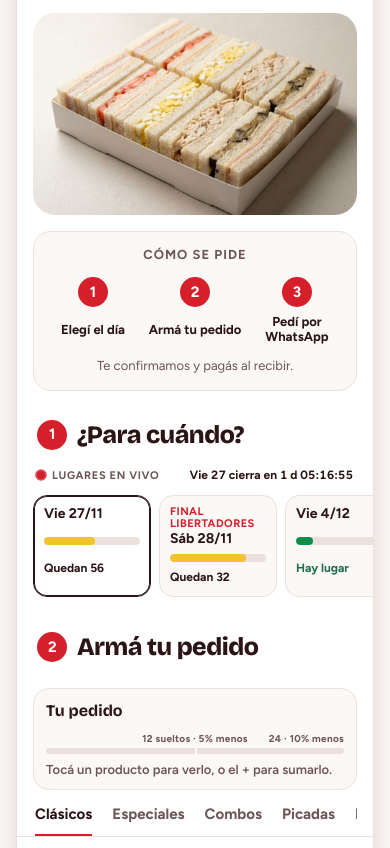
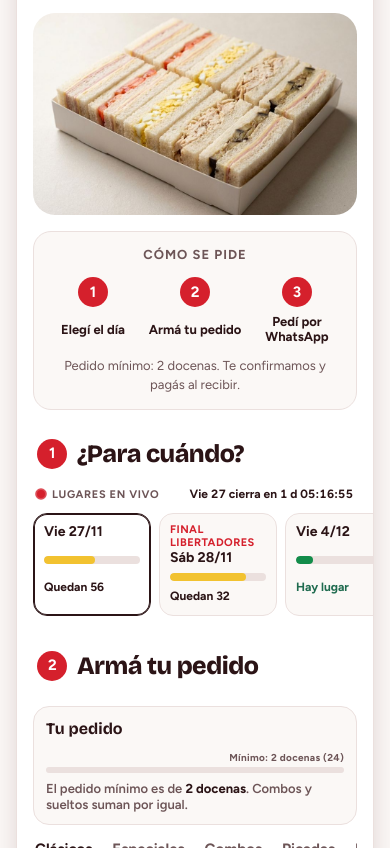
Before and after one commit to agustinhimmel/los-miga-de-fausto, a plain HTML site: page index.html in a window 390 px wide. Shown: the part 226-1074 px from the top of the page. Drawn offline with nearby package versions, Linux system fonts and the light colour scheme.

Commit message:
Minimo y cervezas

```diff
--- a/index.html
+++ b/index.html
@@ -374,7 +374,7 @@ fieldset.campo{border:0;margin:0;padding:0}
       <section class="como" aria-label="Cómo se pide">
         <h2>Cómo se pide</h2>
         <ol><li>Elegí el día</li><li>Armá tu pedido</li><li>Pedí por WhatsApp</li></ol>
-        <p>Te confirmamos y pagás al recibir.</p>
+        <p>Pedido mínimo: 2 docenas. Te confirmamos y pagás al recibir.</p>
       </section>
 
       <section class="paso">
@@ -388,7 +388,7 @@ fieldset.campo{border:0;margin:0;padding:0}
         <div class="pegado">
           <div class="caja" id="caja">
             <div class="caja-cab"><b id="caja-titulo">Tu pedido</b><span id="caja-total"></span></div>
-            <div class="caja-barra"><i id="caja-avance"></i><em></em><span id="marca12" style="left:50%">12 sueltos · 5% menos</span><span id="marca24" class="fin" style="left:100%">24 · 10% menos</span></div>
+            <div class="caja-barra"><i id="caja-avance"></i><span id="marca24" class="fin" style="left:100%">Mínimo: 2 docenas (24)</span></div>
             <div class="caja-msj" id="caja-msj"></div>
             <div class="elegidos" id="huecos"></div>
 
@@ -579,14 +579,17 @@ fieldset.campo{border:0;margin:0;padding:0}
      l:"Gaseosa de litro y medio, bien fría. Elegí el sabor en las aclaraciones del pedido: cola, lima-limón o naranja."},
     {id:"agua",t:"x",tab:"bebidas",gr:"Gaseosas y aguas",n:"Agua saborizada 1,5 L",d:"Pomelo o manzana.",p:2800,foto:"extra-agua.jpg",
      l:"Agua saborizada de litro y medio, bien fría. Elegí pomelo o manzana en las aclaraciones del pedido."},
-    {id:"andes",t:"x",tab:"bebidas",gr:"Cervezas",n:"Andes",d:"Rubia, lata de 473 ml.",p:2200,foto:"beb-andes.jpg",l:"Cerveza Andes Origen rubia en lata de 473 ml. Sale helada. Solo para mayores de 18 años."},
-    {id:"heineken",t:"x",tab:"bebidas",gr:"Cervezas",n:"Heineken",d:"Lata de 473 ml.",p:3000,foto:"beb-heineken.jpg",l:"Cerveza Heineken en lata de 473 ml. Sale helada. Solo para mayores de 18 años."},
+    {id:"heineken",t:"x",tab:"bebidas",gr:"Cervezas",n:"Heineken lata",d:"Lata de 473 ml.",p:3000,foto:"beb-heineken.jpg",l:"Cerveza Heineken en lata de 473 ml. Sale helada. Solo para mayores de 18 años."},
+    {id:"heineken-p",t:"x",tab:"bebidas",gr:"Cervezas",n:"Heineken porrón",d:"Porrón de 330 ml.",p:2800,foto:"beb-heineken-porron.jpg",l:"Cerveza Heineken en porrón de 330 ml. Sale helada. Solo para mayores de 18 años."},
     {id:"corona",t:"x",tab:"bebidas",gr:"Cervezas",n:"Corona",d:"Porrón de 330 ml.",p:3200,foto:"beb-corona.jpg",l:"Cerveza Corona en porrón de 330 ml. Sale helada. Solo para mayores de 18 años."},
+    {id:"stella",t:"x",tab:"bebidas",gr:"Cervezas",n:"Stella Artois Pure Gold",d:"La nueva. Porrón de 330 ml.",p:3400,foto:"beb-stella.jpg",l:"La nueva Stella Artois Pure Gold: sin gluten y con menos calorías. Porrón de 330 ml. Sale helada. Solo para mayores de 18 años."},
+    {id:"patagonia",t:"x",tab:"bebidas",gr:"Cervezas",n:"Patagonia Amber Lager",d:"Lata de 473 ml.",p:3600,foto:"beb-patagonia.jpg",l:"Cerveza Patagonia Amber Lager en lata de 473 ml. Sale helada. Solo para mayores de 18 años."},
 
-    {id:"six-andes",t:"x",tab:"bebidas",gr:"Combos de cerveza",n:"Six pack Andes",d:"6 latas de 473 ml.",p:12000,b:13200,trae:["6 × Andes, lata de 473 ml"],foto:"beb-six-andes.jpg",l:"Seis latas de Andes Origen rubia, heladas. Para compartir. Solo para mayores de 18 años."},
     {id:"six-heineken",t:"x",tab:"bebidas",gr:"Combos de cerveza",n:"Six pack Heineken",d:"6 latas de 473 ml.",p:16500,b:18000,trae:["6 × Heineken, lata de 473 ml"],foto:"beb-six-heineken.jpg",l:"Seis latas de Heineken, heladas. Para compartir. Solo para mayores de 18 años."},
     {id:"six-corona",t:"x",tab:"bebidas",gr:"Combos de cerveza",n:"Six pack Corona",d:"6 porrones de 330 ml.",p:17500,b:19200,trae:["6 × Corona, porrón de 330 ml"],foto:"beb-six-corona.jpg",l:"Seis porrones de Corona, helados. Para compartir. Solo para mayores de 18 años."},
-    {id:"previa",t:"x",tab:"bebidas",gr:"Combos de cerveza",n:"La previa",d:"Docena clásica y six pack Andes.",p:33000,b:37200,sand:12,trae:["12 × Jamón y queso","6 × Andes, lata de 473 ml"],foto:"beb-six-andes.jpg",l:"Todo para la juntada: una docena de jamón y queso y seis latas de Andes heladas. Solo para mayores de 18 años."},
+    {id:"six-stella",t:"x",tab:"bebidas",gr:"Combos de cerveza",n:"Six pack Stella Pure Gold",d:"6 porrones de 330 ml.",p:18500,b:20400,trae:["6 × Stella Artois Pure Gold, porrón de 330 ml"],foto:"beb-stella.jpg",l:"Seis porrones de Stella Artois Pure Gold, helados. Solo para mayores de 18 años."},
+    {id:"six-patagonia",t:"x",tab:"bebidas",gr:"Combos de cerveza",n:"Six pack Patagonia",d:"6 latas de 473 ml.",p:19500,b:21600,trae:["6 × Patagonia Amber Lager, lata de 473 ml"],foto:"beb-patagonia.jpg",l:"Seis latas de Patagonia Amber Lager, heladas. Solo para mayores de 18 años."},
+    {id:"previa",t:"x",tab:"bebidas",gr:"Combos de cerveza",n:"La previa",d:"Docena clásica y six pack Heineken.",p:37500,b:42000,sand:12,trae:["12 × Jamón y queso","6 × Heineken, lata de 473 ml"],foto:"beb-six-heineken.jpg",l:"Todo para la juntada: una docena de jamón y queso y seis latas de Heineken heladas. Solo para mayores de 18 años."},
 
     {id:"tinto",t:"x",tab:"bebidas",gr:"Vinos",n:"Vino tinto Malbec",d:"Botella de 750 ml.",p:9000,foto:"beb-vino-tinto.jpg",l:"Malbec mendocino, botella de 750 ml. Va muy bien con la picada. Solo para mayores de 18 años."},
     {id:"blanco",t:"x",tab:"bebidas",gr:"Vinos",n:"Vino blanco",d:"Botella de 750 ml, frío.",p:8500,foto:"beb-vino-blanco.jpg",l:"Vino blanco fresco y liviano, botella de 750 ml. Sale frío. Solo para mayores de 18 años."},
@@ -604,6 +607,7 @@ fieldset.campo{border:0;margin:0;padding:0}
             {id:"s19",c:"Sáb 19/12",v:"sábado 19/12",cupo:120,tom:44},
             {id:"x24",c:"Jue 24/12",v:"jueves 24/12 (Nochebuena)",cupo:240,tom:96,f:"Nochebuena"},
             {id:"x31",c:"Jue 31/12",v:"jueves 31/12 (fin de año)",cupo:240,tom:52,f:"Fin de año"}];
+  var MINIMO=24; /* pedido mínimo, en sándwiches: cuentan los sueltos y los de los combos */
   var q={}, diaSel="v27", socio=null, vista="menu", prodId="", volverY=0, ultimo="";
   var cierre=Date.now()+((24+5)*3600+17*60)*1000;
   var $=function(id){return document.getElementById(id)};
@@ -669,13 +673,12 @@ fieldset.campo{border:0;margin:0;padding:0}
     var n=x.sueltos;
     $("caja-titulo").textContent=x.hay?(x.sandwiches?"Tu pedido · "+x.sandwiches:"Tu pedido"):"Tu pedido";
     $("caja-total").textContent=x.ahorro?"Ahorrás "+plata(x.ahorro):"";
-    $("caja-avance").style.width=Math.min(100,100*n/24)+"%";
-    $("marca12").classList.toggle("si",n>=12); $("marca24").classList.toggle("si",n>=24);
-    $("caja-msj").innerHTML=!x.hay?"Tocá un producto para verlo, o el + para sumarlo.":
-      n===0?"Los combos ya vienen con descuento. Sumá sueltos y armá el tuyo.":
-      n<12?"Llevás "+n+(n===1?" suelto":" sueltos")+". Agregá <b>"+(12-n)+" más</b> y ahorrás 5%.":
-      n<24?"Tenés 5% en los sueltos. Agregá <b>"+(24-n)+" más</b> y ahorrás 10%.":
-      "Tenés <b>10% menos</b> en los sueltos.";
+    var s=x.sandwiches,falta=MINIMO-s;
+    $("caja-avance").style.width=Math.min(100,100*s/MINIMO)+"%";
+    $("marca24").classList.toggle("si",s>=MINIMO);
+    $("caja-msj").innerHTML=s===0?"El pedido mínimo es de <b>2 docenas</b>. Combos y sueltos suman por igual.":
+      falta>0?"Llevás "+s+". Te "+(falta===1?"falta <b>1</b>":"faltan <b>"+falta+"</b>")+" para el mínimo de 2 docenas.":
+      "<b>¡Llegaste al mínimo!</b>"+(x.pct?" Tenés "+x.pct+"% menos en los sueltos.":n>0&&n<12?" Con 12 sueltos ahorrás 5%.":"");
   }
 
   function refrescar(){
@@ -684,17 +687,18 @@ fieldset.campo{border:0;margin:0;padding:0}
       o.innerHTML=pasos(id,o.classList.contains("grande"));o.classList.toggle("cero",c===0)});
     document.querySelectorAll("[data-card]").forEach(function(o){o.classList.toggle("con",cant(o.dataset.card)>0)});
     pintarCaja(x);
-    var d=dia(),lugar=estado(d).q,pasa=x.sandwiches>lugar;
+    var d=dia(),lugar=estado(d).q,pasa=x.sandwiches>lugar,poco=x.sandwiches<MINIMO;
     $("barra").hidden=!x.hay;
     $("barra-cant").textContent=x.sandwiches?"Pedir "+x.sandwiches+(x.sandwiches===1?" sándwich":" sándwiches"):"Hacer el pedido";
     $("barra-total").textContent=plata(x.total);
     $("barra-nota").textContent=pasa?"Para el "+d.c+" quedan "+lugar+" lugares. Sacá "+(x.sandwiches-lugar)+" o cambiá el día.":
+      poco?"Te faltan "+(MINIMO-x.sandwiches)+" sándwiches para el mínimo de 2 docenas.":
       "Para el "+d.c+(x.ahorro?" · ahorrás "+plata(x.ahorro):"")+" · ★ "+x.puntos+" puntos";
-    $("barra-nota").classList.toggle("alerta",pasa);
-    $("ir-pedido").disabled=pasa;
+    $("barra-nota").classList.toggle("alerta",pasa||poco);
+    $("ir-pedido").disabled=pasa||poco;
     pintarClub(x);
     if(vista==="producto")pintarSubtotal();
-    if(vista==="pedido"){if(!x.hay){ver("menu")}else{pintarCarro();pintarResumen(false)}}
+    if(vista==="pedido"){if(!x.hay||poco){ver("menu")}else{pintarCarro();pintarResumen(false)}}
     try{localStorage.setItem("miga-pedido3",JSON.stringify(q))}catch(e){}
   }
 
```
Also changed, not shown: img/beb-andes.jpg (deleted), img/beb-heineken-porron.jpg (added), img/beb-patagonia.jpg (added), img/beb-six-andes.jpg (deleted), img/beb-stella.jpg (added).
